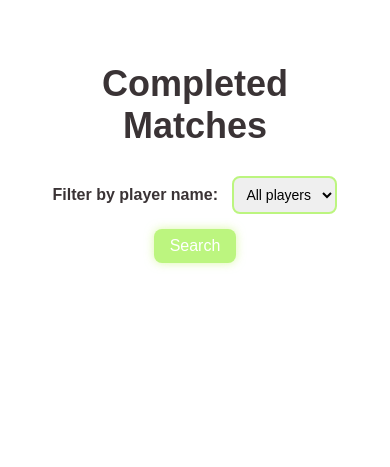
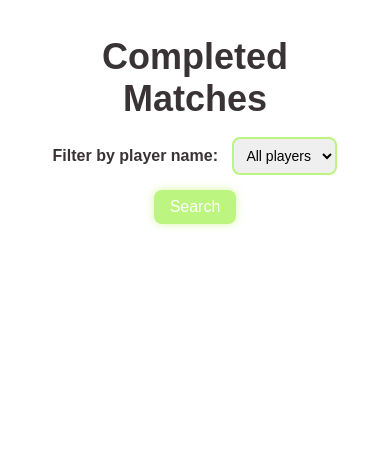
Before and after one commit to EgorFurman/TennisMatchScoreboard, a Python web app: template resources/templates/matches.html in a window 390 px wide. Shown: the top 467 px of the page. Run offline with Jinja, Linux system fonts and the light colour scheme; the template is opened without the code that fills it, so the values that code supplies are empty.

Commit message:
Update some styles for matches page

```diff
--- a/resources/static/css/matches.css
+++ b/resources/static/css/matches.css
@@ -119,12 +119,12 @@ body {
 }
 
 
-@media (max-width: 600px) {
+@media (max-width: 768px) {
 
     /* Adjusting the logo */
     .logo h1 {
         font-size: 36px;
-        margin-top: 10%; /* Keep the logo closer to the top */
+        margin-top: 3%; /* Keep the logo closer to the top */
         text-align: center;
     }
 
@@ -133,7 +133,7 @@ body {
         display: flex;
         flex-direction: column;
         align-items: center; /* Center form and button horizontally */
-        margin-top: 45%; /* Push the form further down */
+        margin-top: 35%; /* Push the form further down */
     }
 
     .matches-filter-form label {
@@ -153,7 +153,7 @@ body {
 
     /* Move the list of matches further down */
     .matches-list {
-        font-size: 12px;
+        font-size: 10px;
         margin-top: 3%; /* Push the list lower */
         display: flex;
         justify-content: center;
```
